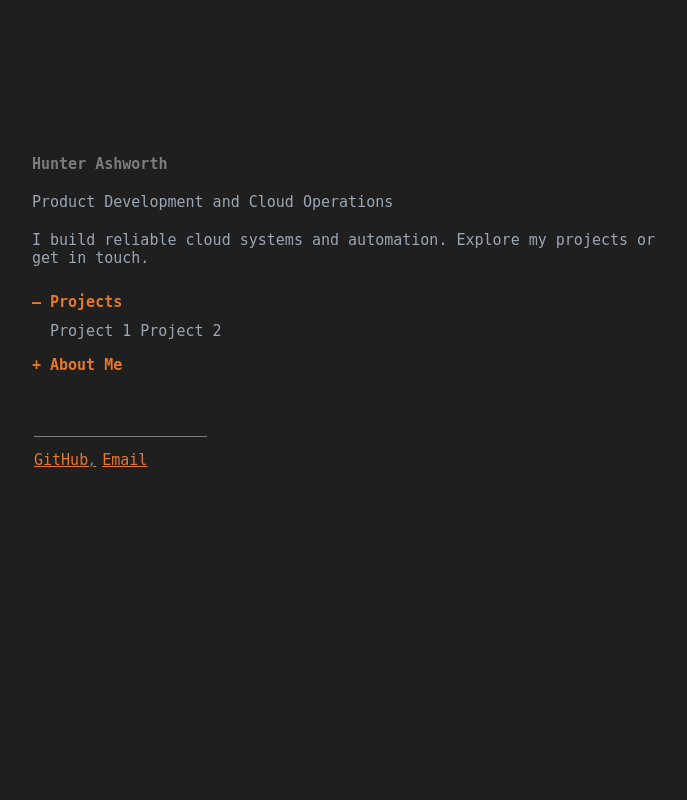
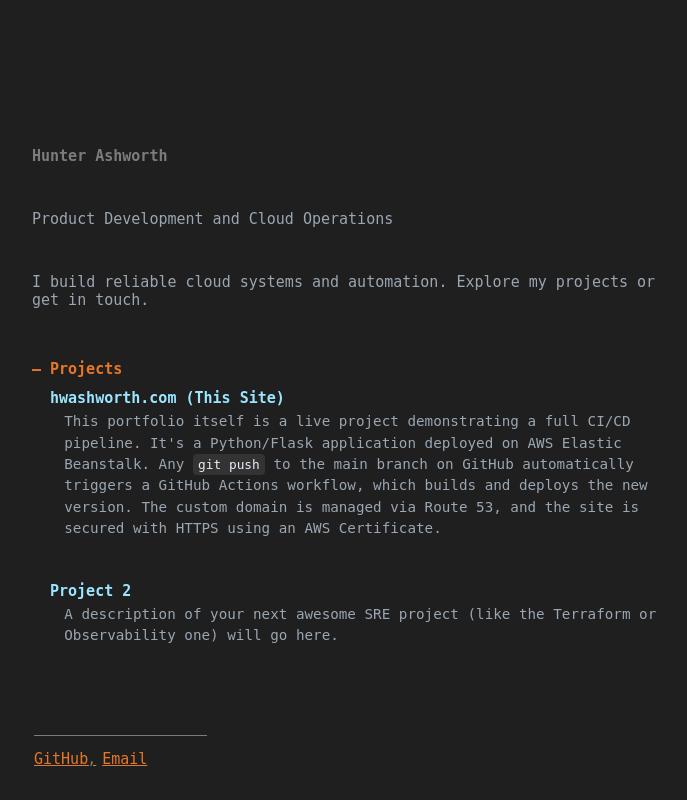
Before and after one commit to hwashworth/personal_site, a Flask app: page / in a window 1280 px wide, after a click on "Projects". Shown: the whole page, without its empty margins (89-776 px from the left). Run offline with Flask 3, Linux system fonts and the light colour scheme.

Commit message:
website updates

```diff
--- a/static/css/styles.css
+++ b/static/css/styles.css
@@ -29,6 +29,7 @@
     transition: background .25s, color .25s;
 }
 
+
 /* Hero section */
 .hero {
     display: flex;
@@ -43,9 +44,13 @@
 
 .hero h1 {
     font-size: 1em;
-    margin: 20px 0 20px;
+    margin-bottom: 3em;
     text-decoration: none;
     color: #7c7c7a;
+}
+
+.hero p {
+   margin-bottom: 3em;
 }
 
 .lead {
@@ -118,6 +123,44 @@
     align-items: center;
 }
 
+/* Replaced .proj with a more structured project block */
+.project-item {
+  margin-bottom: 1.5em; /* Space between projects */
+  /* Remove last project's bottom margin */
+}
+
+.project-item:last-child {
+    margin-bottom: 0.5em;
+}
+
+.proj-title {
+  font-weight: bold;
+  color: var(--accent); /* Make the title pop */
+  text-decoration: none;
+  display: block; /* Make it block level */
+  margin-bottom: 0.25em;
+}
+
+.proj-title:hover {
+  text-decoration: underline;
+}
+
+.proj-desc {
+  margin: 0 0 0 1em; /* Reset default p margin and indent */
+  font-size: 0.95em;
+  color: var(--muted);
+  line-height: 1.5;
+}
+
+/* Add styling for inline code */
+.proj-desc code {
+  color: var(--text);
+  background-color: #333;
+  padding: 0.2em 0.4em;
+  border-radius: 4px;
+  font-size: 0.9em;
+}
+
 /* Footer */
 .footer {
     padding: 6px 0 6px 18px;
--- a/templates/index.html
+++ b/templates/index.html
@@ -16,17 +16,21 @@
   <details class="accordion">
     <summary>Projects</summary>
     <div class="accordion-content">
-      <a class="proj">Project 1</a>
-      <a class="proj">Project 2</a>
+
+        <div class="project-item">
+        <a href="https://hwashworth.com" class="proj-title" target="_blank" rel="noopener noreferrer">hwashworth.com (This Site)</a>
+        <p class="proj-desc">
+        This portfolio itself is a live project demonstrating a full CI/CD pipeline. It's a Python/Flask application deployed on AWS Elastic Beanstalk. Any <code>git push</code> to the main branch on GitHub automatically triggers a GitHub Actions workflow, which builds and deploys the new version. The custom domain is managed via Route 53, and the site is secured with HTTPS using an AWS Certificate.
+        </p>
+        </div>
+    <div class="project-item">
+      <a class="proj-title">Project 2</a>
+      <p class="proj-desc">
+        A description of your next awesome SRE project (like the Terraform or Observability one) will go here.
+      </p>
     </div>
-  </details>
-
-  <details class="accordion">
-    <summary>About Me</summary>
-    <div class="accordion-content">
-      <p>I build reliable cloud systems and automation.</p>
     </div>
-  </details>
+    </details>
 
   </div>
   </section>
```
